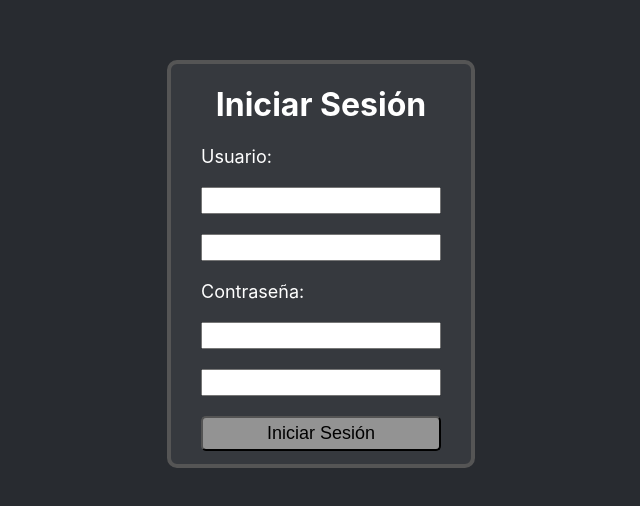
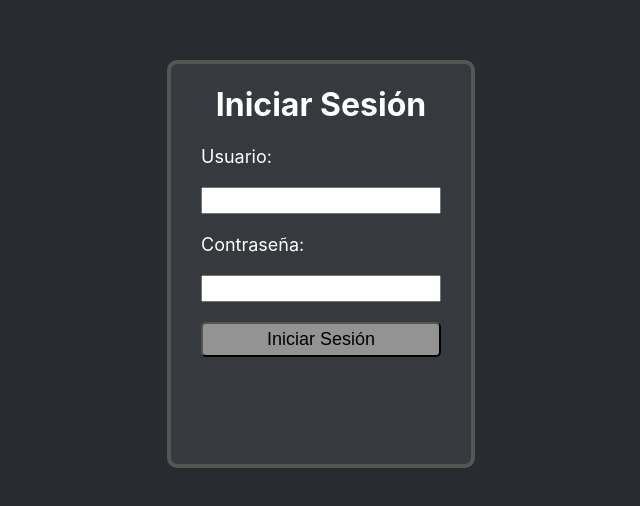
Before and after one commit to aom387ISO/requerimentsManagement, a React (Create React App) app in the folder frontend/: page / in a window 1280 px wide. Shown: the part 136-642 px from the top of the page, without its empty margins (319-959 px from the left). Built offline with nearby package versions, Linux system fonts and the light colour scheme.

Commit message:
Ajustes test

```diff
--- a/frontend/src/iniciarSesion.js
+++ b/frontend/src/iniciarSesion.js
@@ -57,10 +57,8 @@ function IniciarSesion() {
       <div className="cuadrado-central">
         <h1>Iniciar Sesión</h1>
         <form className="formulario-central" onSubmit={handleSubmit}>
-          <label htmlFor="usuario">Usuario:</label> <input id="usuario" type="text" value=""/>
-          <input type="text" value={correo} onChange={(e) => setCorreo(e.target.value)} />
-          <label htmlFor="contraseña">Contraseña:</label> <input id="contraseña" type="text" value=""/>
-          <input type="password" value={password} onChange={(e) => setPassword(e.target.value)} />
+          <label htmlFor="usuario">Usuario:</label> <input id="usuario" type="text" value={correo} onChange={(e) => setCorreo(e.target.value)} />
+          <label htmlFor="contraseña">Contraseña:</label> <input id="contraseña" type="password" value={password} onChange={(e) => setPassword(e.target.value)} />
           <button type="submit">Iniciar Sesión</button>
           {error && <p style={{ color: 'red' }}  className="error">{error}</p>}
         </form>
```
